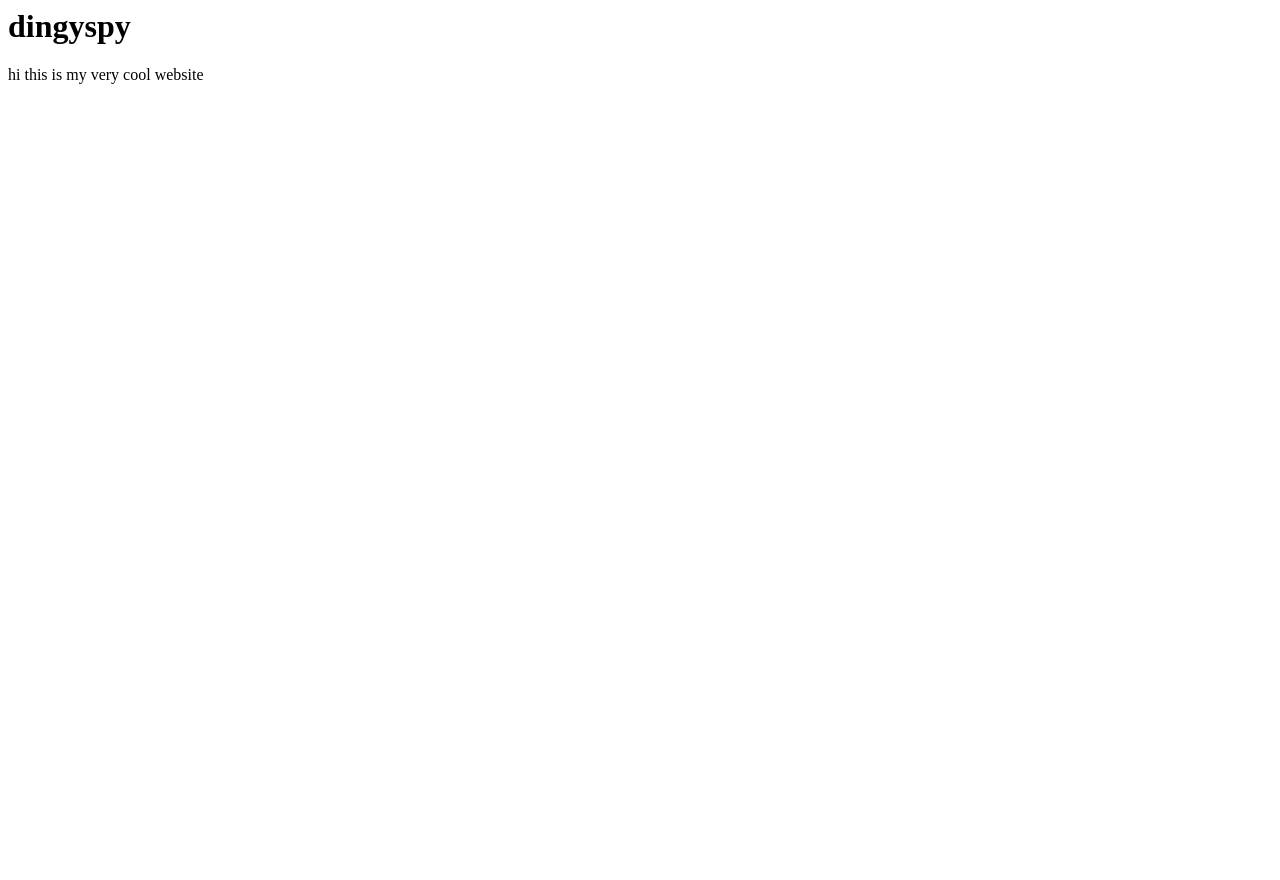
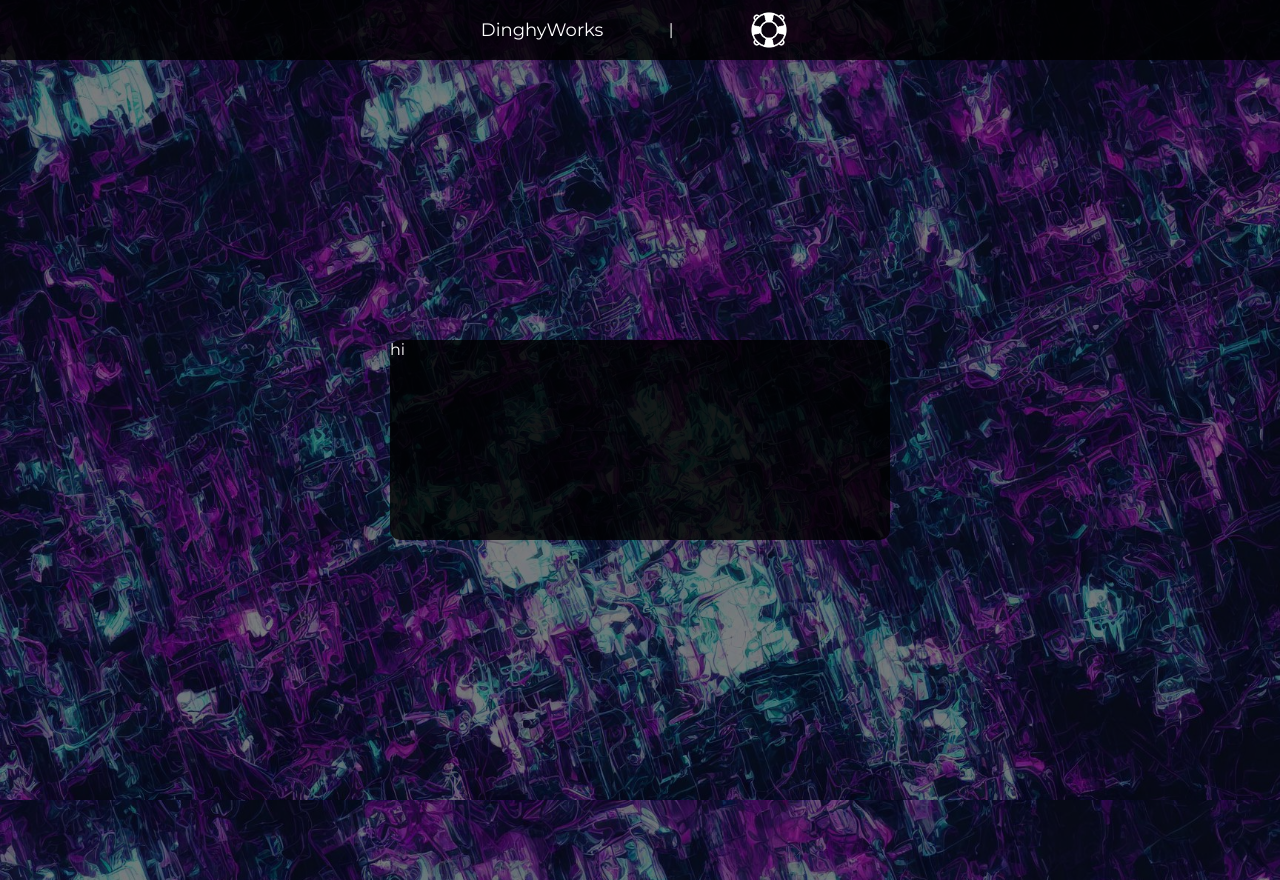
Before and after one commit to dingyspy/dingyspy.github.io, a plain HTML site: page index.html in a window 1280 px wide. Before the commit the page ends 800 px from the top, so only its background shows below. Drawn offline with Linux system fonts and the light colour scheme.

Commit message:
css, readme, imgs

```diff
--- a/index.html
+++ b/index.html
@@ -1,11 +1,26 @@
+<!DOCTYPE html>
 <html lang="en">
 <head>
     <meta charset="UTF-8">
     <meta name="viewport" content="width=device-width, initial-scale=1.0">
-    <title>hi</title>
+    <title>DinghyWorks</title>
+    <link rel="stylesheet" href="style.css">
 </head>
 <body>
-    <h1>dingyspy</h1>
-    <p>hi this is my very cool website</p>
+    <div class="wrapper">
+        <div class="back"> </div>
+
+        <nav class="nav">
+            <div class="container">
+                <a class="site-title" href="https://dingyspy.github.io/">DinghyWorks</a>
+            </div>
+            <span> | </span>
+            <a class="extra-title" href="https://dingyspy.github.io/"><img src="images/dinghy.png" width="60"></a>
+        </nav>
+
+        <div class="message-back">
+            <span> hi </span>
+        </div>
+    </div>
 </body>
 </html>
--- /dev/null
+++ b/style.css
@@ -0,0 +1,67 @@
+@import url('https://fonts.googleapis.com/css2?family=Montserrat:ital,wght@0,100..900;1,100..900&display=swap');
+
+*{
+    font-family: "Montserrat", sans-serif;
+    font-optical-sizing: auto;
+    margin: 0;
+    padding: 0;
+    box-sizing: border-box;
+}
+
+body{
+    background: url('images/placeholder.jpg');
+    background-size: cover;
+    background-repeat: no-repeat;
+    background-attachment: fixed;
+}
+
+a{
+    text-decoration: none;
+    color: white;
+    font-size: 18px;
+}
+.wrapper{
+    display: flex;
+    justify-content: center;
+    align-items: center;
+    min-height: 110vh;
+    background-color: rgba(0, 0, 0, 0.5);
+}
+span{
+    color: white;
+}
+.back{
+    display: flex;
+    position: fixed;
+    top: 0;
+    justify-content: space-around;
+    width: 100%;
+    height: 60px;
+    line-height: 60px;
+    background-color: rgba(0, 0, 0, 0.8);
+}
+.nav{
+    display: flex;
+    position: fixed;
+    top: 0;
+    justify-content: space-around;
+    width: 30%;
+    height: 60px;
+    line-height: 60px;
+}
+/* .nav a{
+    background: rgba(255, 255, 255, 0);
+}
+.nav a:hover{
+    background: rgba(255, 255, 255, 0.1);
+} */
+
+.message-back{
+    width: 500px;
+    height: 200px;
+    display: flex;
+    flex-direction: column;
+    background-color: rgba(0, 0, 0, 0.8);
+    border: none;
+    border-radius: 10px;
+}
```
Also changed, not shown: README.txt (added), images/cool.jpg (added), images/cool2.jpg (added), images/dinghy.png (added), images/placeholder.jpg (added).
